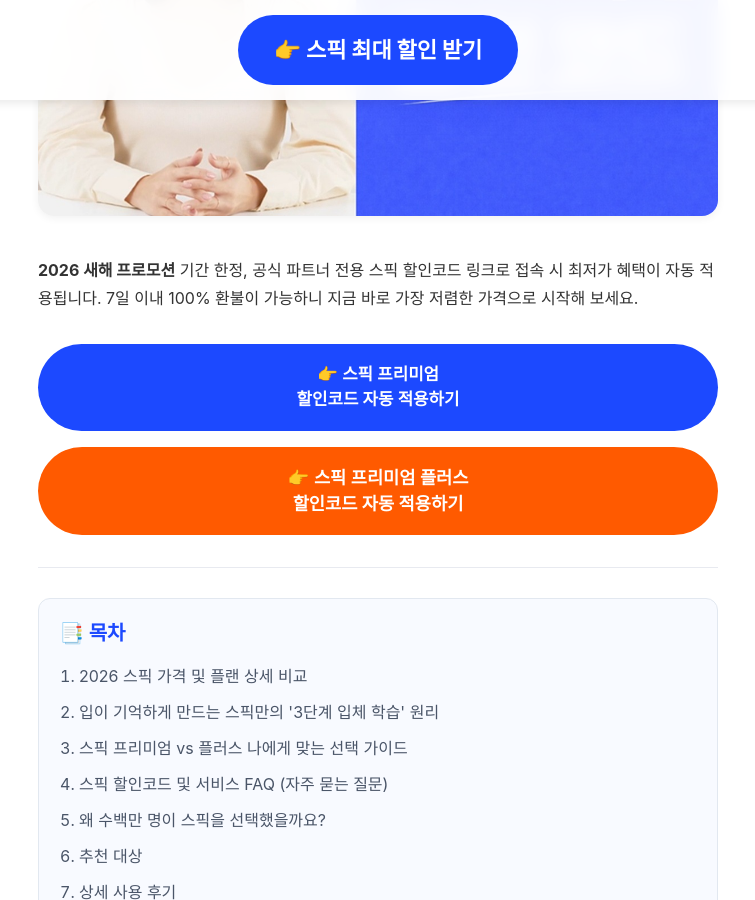
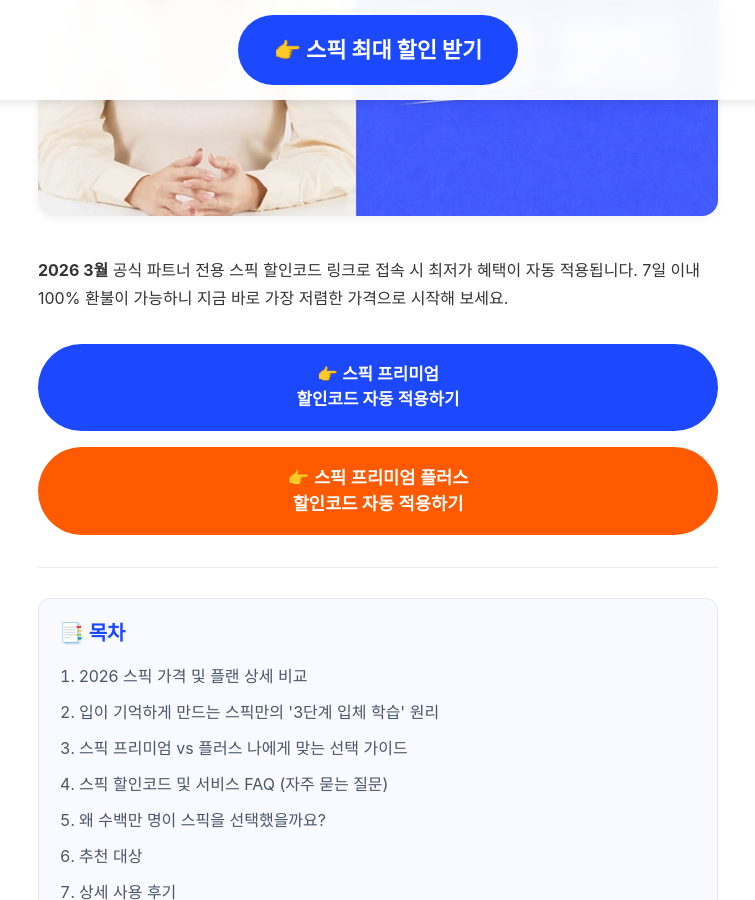
Before and after one commit to kjsjdw/speak_event_page, a Jekyll site: the page built from content/main-page-content.md, in a window 1280 px wide and 900 px high, scrolled down 415 px. Shown: the whole window, without its empty margins (262-1017 px from the left). Built offline with Jekyll 4.4.1, drawn with Linux system fonts in a browser that asks for light colours; some web fonts are replaced.

Commit message:
Update 01-intro.md

```diff
--- a/content/sections/01-intro.md
+++ b/content/sections/01-intro.md
@@ -10,7 +10,7 @@
   />
 </div>
 
-**2026 새해 프로모션** 기간 한정, 공식 파트너 전용 스픽 할인코드 링크로 접속 시 최저가 혜택이 자동 적용됩니다. 7일 이내 100% 환불이 가능하니 지금 바로 가장 저렴한 가격으로 시작해 보세요.
+**2026 3월** 공식 파트너 전용 스픽 할인코드 링크로 접속 시 최저가 혜택이 자동 적용됩니다. 7일 이내 100% 환불이 가능하니 지금 바로 가장 저렴한 가격으로 시작해 보세요.
 
 
 
```
